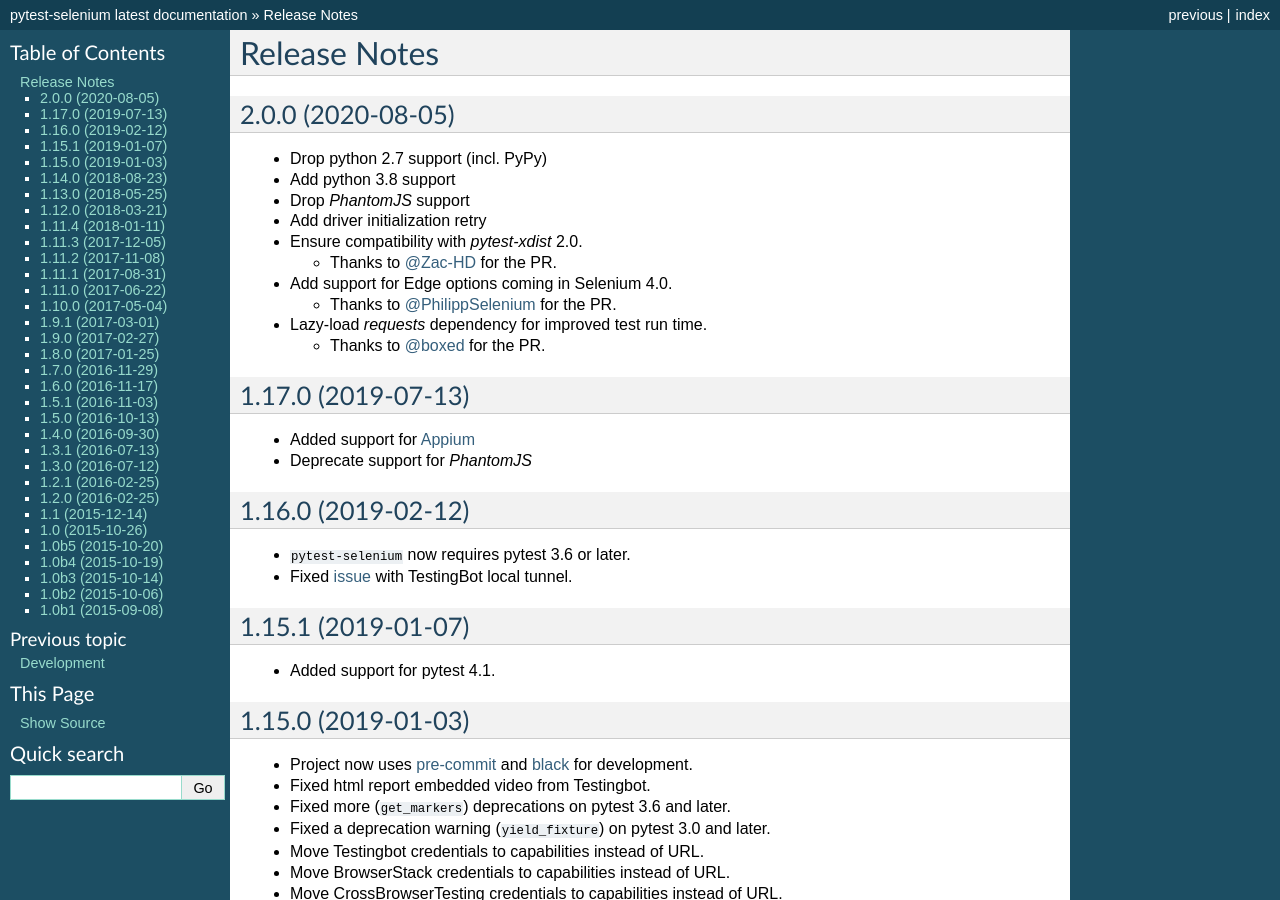
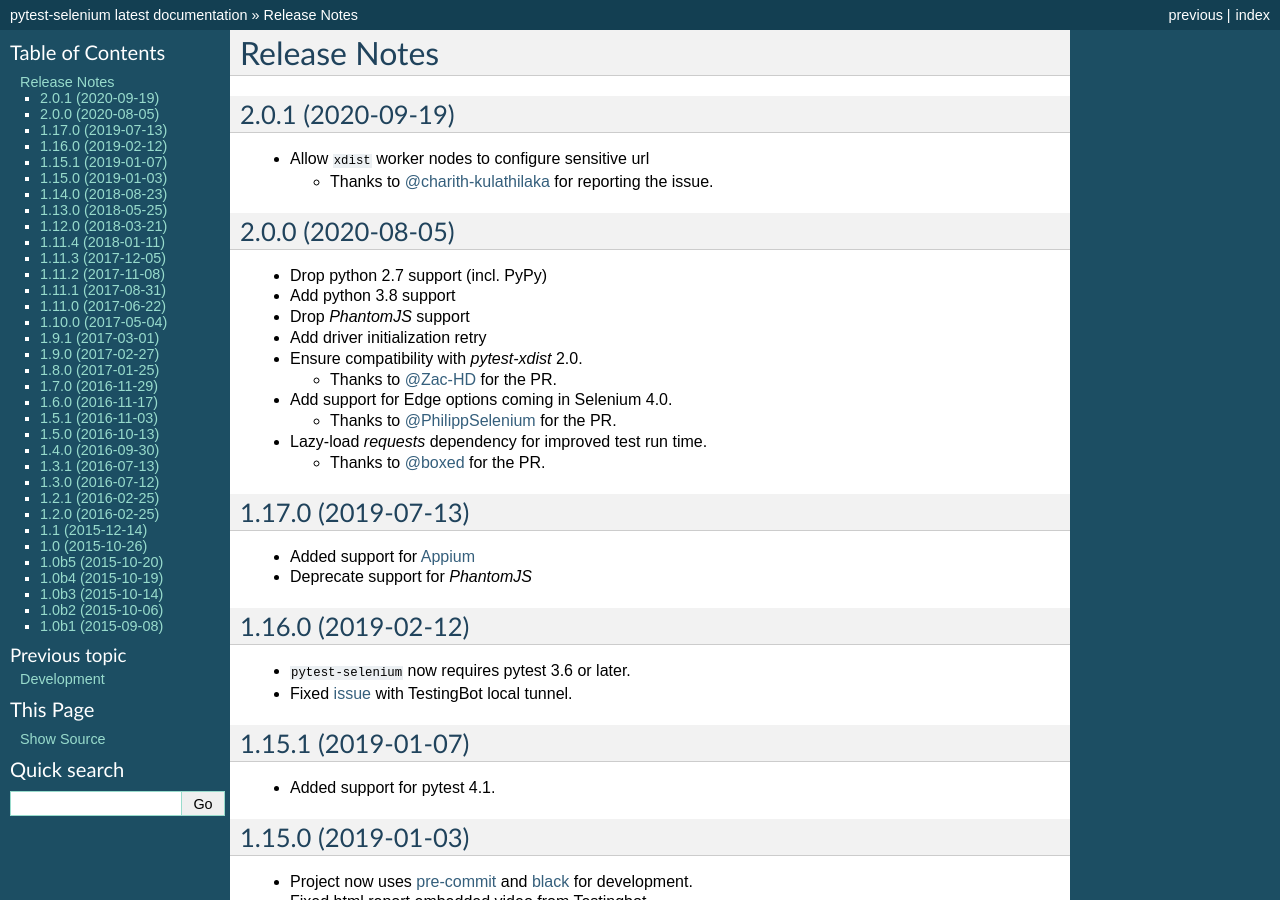
Before and after one commit to pytest-dev/pytest-selenium, a Sphinx documentation site: the page built from docs/news.rst, in a window 1280 px wide and 900 px high. Built offline with Sphinx 7.4.7, drawn with Linux system fonts in a browser that asks for light colours.

Commit message:
Release v2.0.1 (#255)

```diff
--- a/docs/news.rst
+++ b/docs/news.rst
@@ -1,5 +1,12 @@
 Release Notes
 =============
+
+2.0.1 (2020-09-19)
+------------------
+
+* Allow ``xdist`` worker nodes to configure sensitive url
+
+  * Thanks to `@charith-kulathilaka <https://github.com/charith-kulathilaka>`_ for reporting the issue.
 
 2.0.0 (2020-08-05)
 ------------------
```
